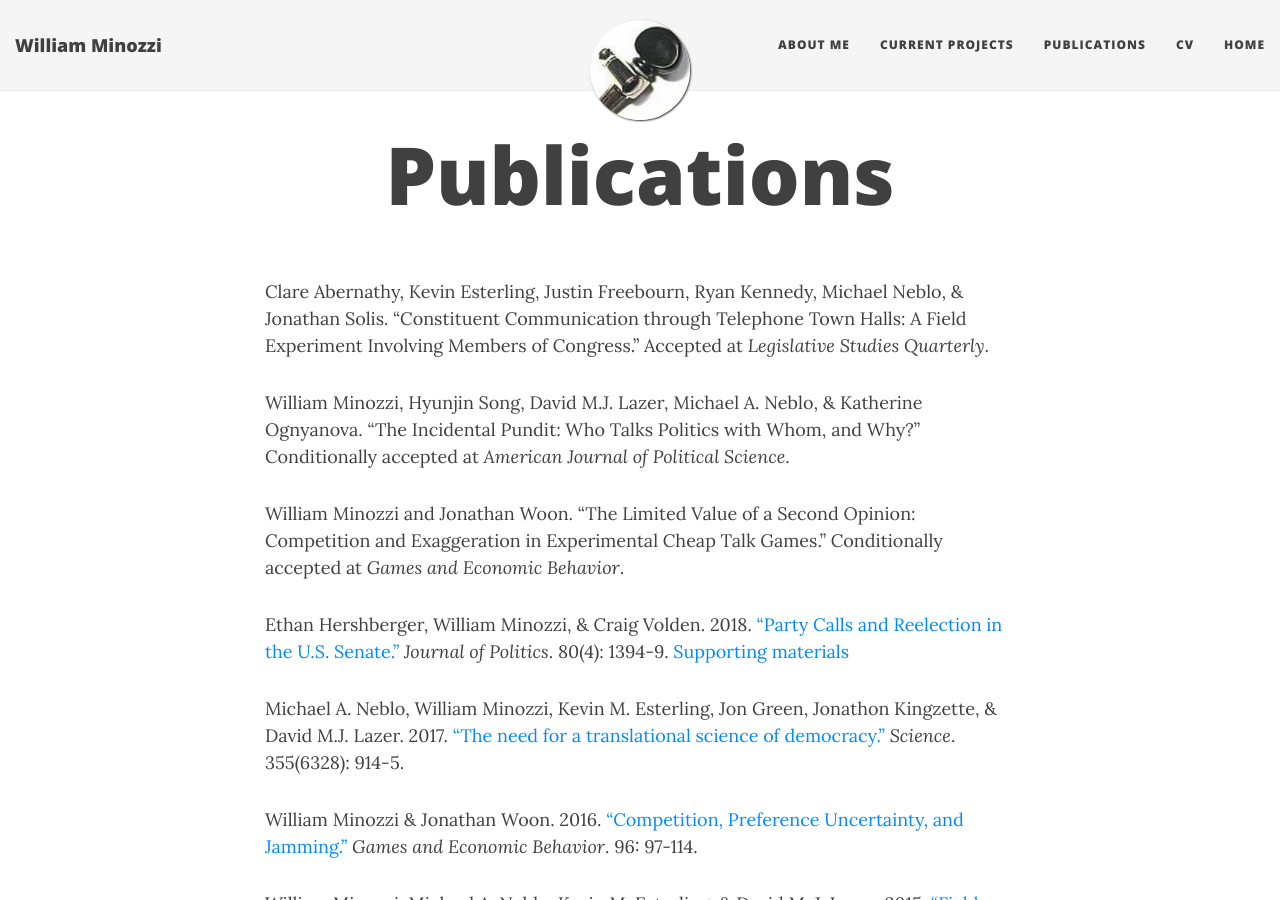
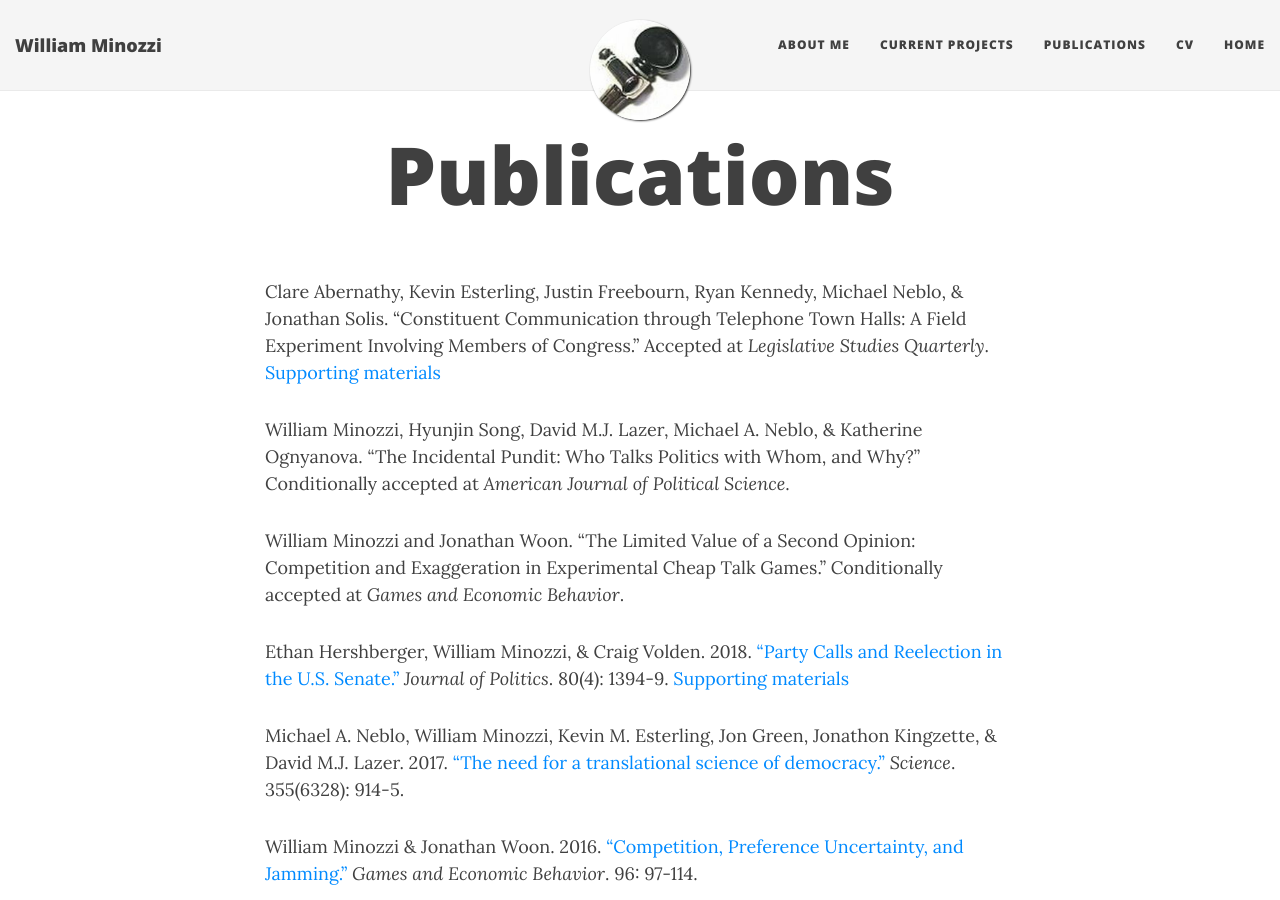
Before and after one commit to minozzi/minozzi.github.io, a Jekyll site: the page built from publications.md, in a window 1280 px wide and 900 px high. Built offline with Jekyll 4.4.1, drawn with Linux system fonts in a browser that asks for light colours; nearby versions of some CDN libraries.

Commit message:
add link to TTH dataverse

```diff
--- a/publications.md
+++ b/publications.md
@@ -5,6 +5,7 @@
 Clare Abernathy, Kevin Esterling, Justin Freebourn, Ryan Kennedy, Michael Neblo, & Jonathan Solis.
 "Constituent Communication through Telephone Town Halls: A Field Experiment Involving Members of Congress."
 Accepted at *Legislative Studies Quarterly*.
+[Supporting materials](https://dataverse.harvard.edu/dataset.xhtml?persistentId=doi:10.7910/DVN/LGBXWX)
 
 William Minozzi, Hyunjin Song, David M.J. Lazer, Michael A. Neblo, & Katherine Ognyanova.
 "The Incidental Pundit: Who Talks Politics with Whom, and Why?"
```
